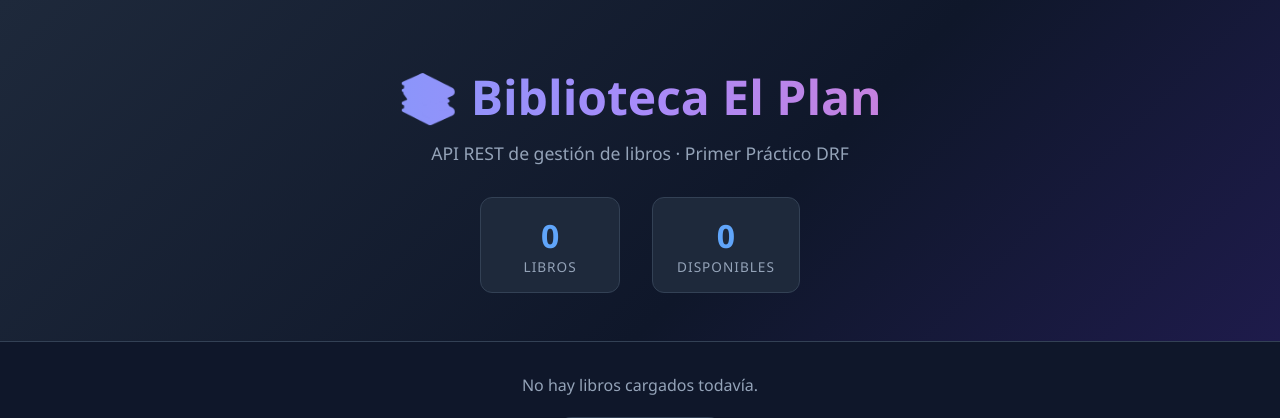
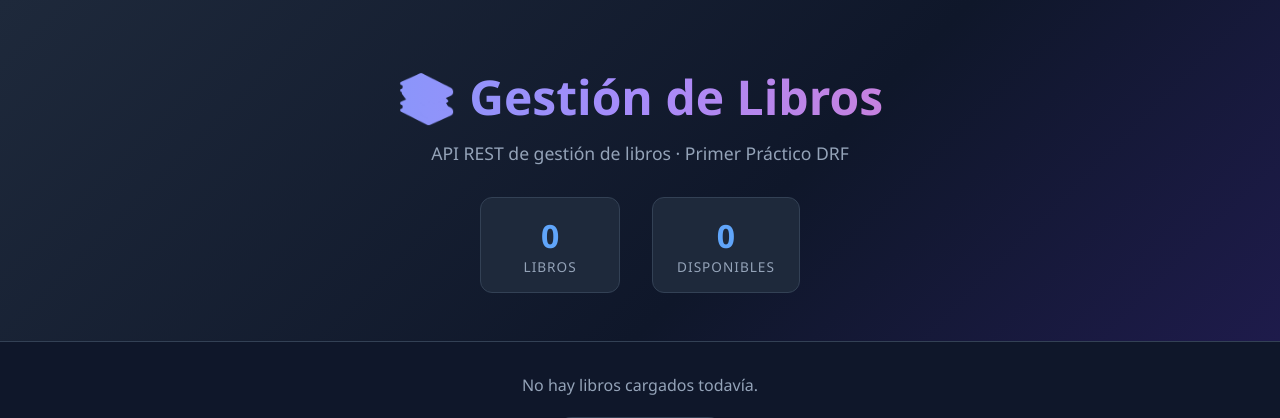
Before and after one commit to Juansenn/practico-drf, a Django app: page / in a window 1280 px wide. Shown: the top 418 px of the page. Run offline with Django 5.2, Linux system fonts and the light colour scheme; data that the repository does not hold is empty.

Commit message:
Renombrar landing a Gestión de Libros

```diff
--- a/libros/templates/libros/home.html
+++ b/libros/templates/libros/home.html
@@ -3,7 +3,7 @@
 <head>
   <meta charset="UTF-8">
   <meta name="viewport" content="width=device-width, initial-scale=1.0">
-  <title>Biblioteca El Plan</title>
+  <title>Gestión de Libros · API</title>
   <style>
     * { margin: 0; padding: 0; box-sizing: border-box; }
     body {
@@ -97,7 +97,7 @@
 </head>
 <body>
   <section class="hero">
-    <h1>📚 Biblioteca El Plan</h1>
+    <h1>📚 Gestión de Libros</h1>
     <p>API REST de gestión de libros · Primer Práctico DRF</p>
     <div class="stats">
       <div class="stat">
```
